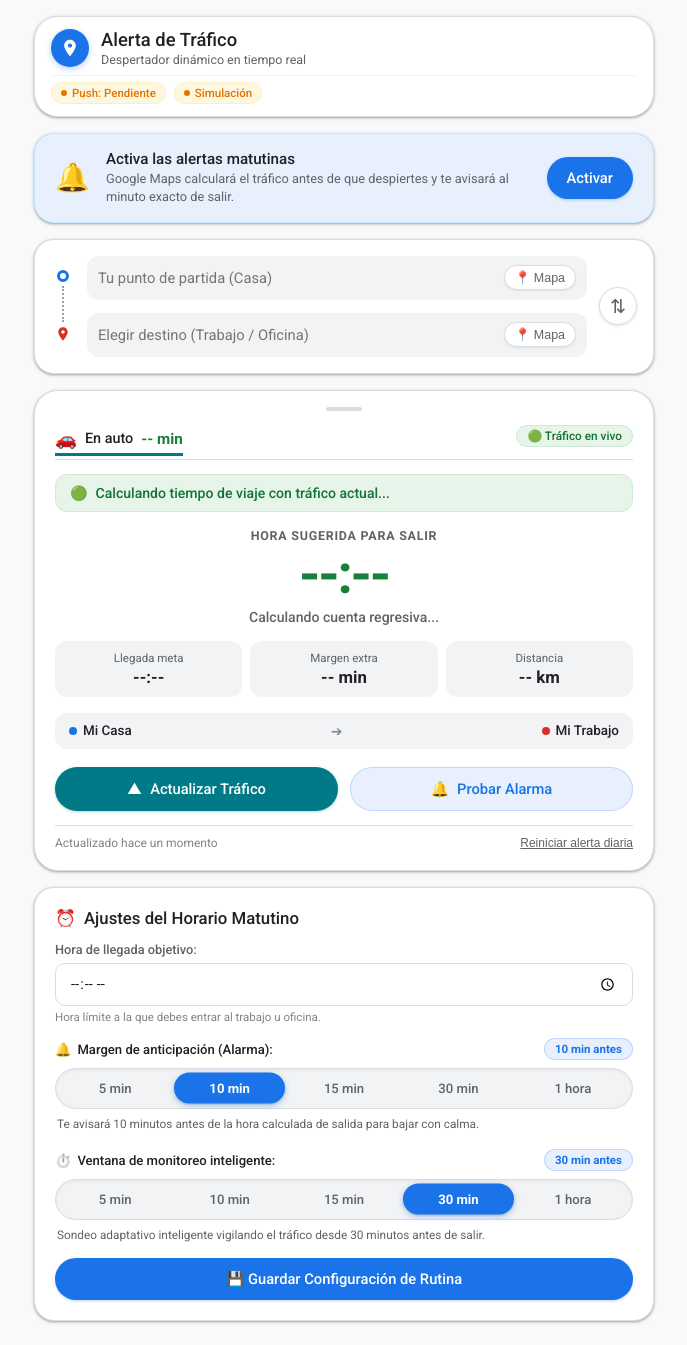
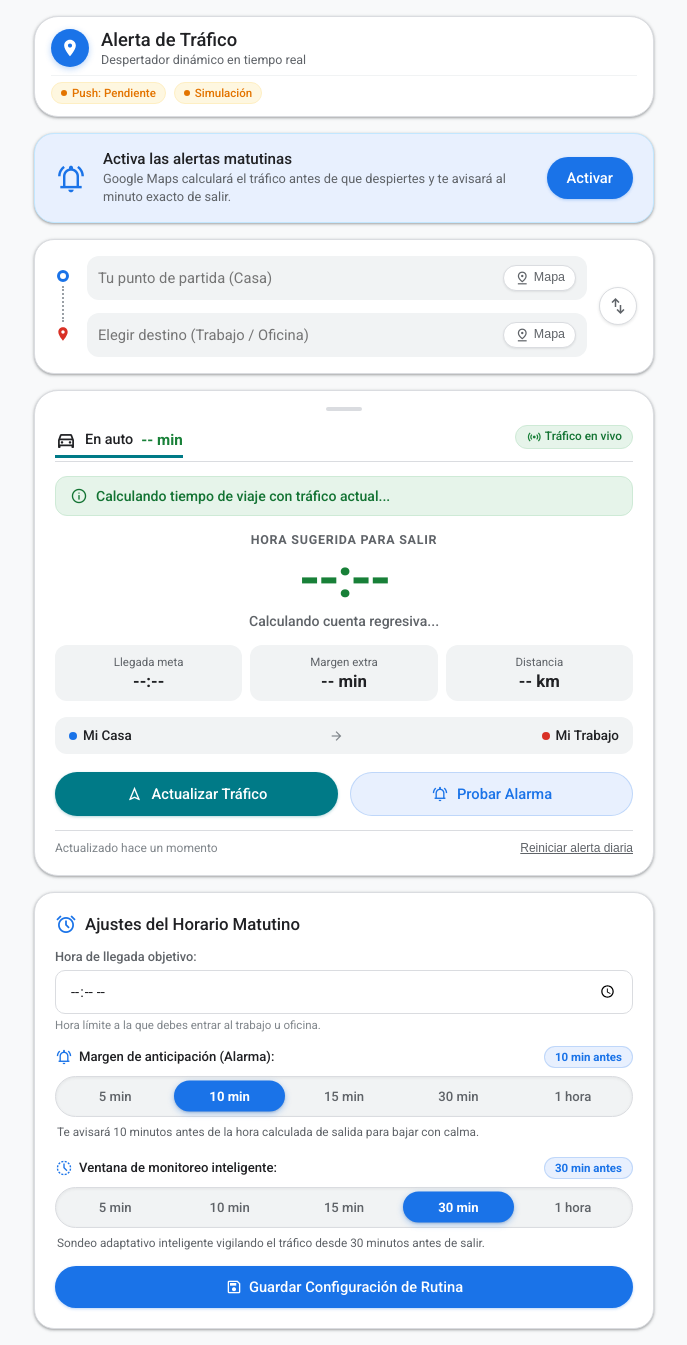
Before and after one commit to manuel-marg/Alerta-Trafico, a web app: file public/index.html in a window 1280 px wide. Shown: the whole page, without its empty margins (296-983 px from the left). Before the commit the page ends 1324 px from the top, so only its background shows below. Run offline with its HTML, style and script files only (its server is not run), Linux system fonts and the light colour scheme; some web fonts are replaced.

Commit message:
feat(ui): integrate Google Material Symbols icons library across all components

```diff
--- a/public/app.js
+++ b/public/app.js
@@ -419,9 +419,9 @@ function openMapModal(target) {
   const coordsText = document.getElementById('pin-coords-text');
 
   if (target === 'origin') {
-    title.textContent = '📍 Fijar Punto de Partida (Casa)';
+    title.innerHTML = '<span class="material-symbols-outlined" style="vertical-align: middle; color: #1a73e8; font-size: 22px;">home_pin</span> Fijar Punto de Partida (Casa)';
   } else {
-    title.textContent = '📍 Fijar Destino (Oficina / Trabajo)';
+    title.innerHTML = '<span class="material-symbols-outlined" style="vertical-align: middle; color: #d93025; font-size: 22px;">pin_drop</span> Fijar Destino (Oficina / Trabajo)';
   }
 
   modal.style.display = 'flex';
@@ -438,7 +438,7 @@ function openMapModal(target) {
         : document.getElementById('input-destination').value;
       if (existingAddress) {
         selectedPinData.address = existingAddress;
-        addressText.textContent = `📍 ${existingAddress}`;
+        addressText.innerHTML = `<span class="material-symbols-outlined" style="vertical-align: middle; font-size: 16px; margin-right: 4px;">pin_drop</span> ${existingAddress}`;
       }
     } else {
       coordsText.textContent = 'Coordenadas: --';
@@ -479,7 +479,7 @@ function renderCoordsPreview(target) {
   if (target === 'origin') {
     const preview = document.getElementById('origin-coords-preview');
     if (originCoords) {
-      preview.textContent = `📍 Coordenadas fijadas: ${originCoords.lat}, ${originCoords.lng}`;
+      preview.innerHTML = `<span class="material-symbols-outlined" style="font-size: 14px; margin-right: 4px;">pin_drop</span> Coordenadas: ${originCoords.lat}, ${originCoords.lng}`;
       preview.style.display = 'inline-flex';
     } else {
       preview.style.display = 'none';
@@ -487,7 +487,7 @@ function renderCoordsPreview(target) {
   } else {
     const preview = document.getElementById('dest-coords-preview');
     if (destinationCoords) {
-      preview.textContent = `📍 Coordenadas fijadas: ${destinationCoords.lat}, ${destinationCoords.lng}`;
+      preview.innerHTML = `<span class="material-symbols-outlined" style="font-size: 14px; margin-right: 4px;">pin_drop</span> Coordenadas: ${destinationCoords.lat}, ${destinationCoords.lng}`;
       preview.style.display = 'inline-flex';
     } else {
       preview.style.display = 'none';
@@ -673,11 +673,11 @@ function renderDashboard(check) {
     const trafficPill = document.getElementById('traffic-pill-tag');
     if (trafficPill) {
       if (trafficResult.isSimulation) {
-        trafficPill.textContent = '🟡 Modo Simulación';
+        trafficPill.innerHTML = '<span class="material-symbols-outlined" style="font-size: 16px; margin-right: 4px; color: #e37400;">science</span> Modo Simulación';
         trafficPill.style.background = '#fef7e0';
         trafficPill.style.color = '#e37400';
       } else {
-        trafficPill.textContent = '🟢 Tráfico en vivo';
+        trafficPill.innerHTML = '<span class="material-symbols-outlined" style="font-size: 16px; margin-right: 4px; color: #137333;">sensors</span> Tráfico en vivo';
         trafficPill.style.background = '#e6f4ea';
         trafficPill.style.color = '#137333';
       }
@@ -686,7 +686,7 @@ function renderDashboard(check) {
 
   if (!schedule) {
     alertBox.className = 'gmaps-alert-banner alert-normal';
-    alertIcon.textContent = 'ℹ️';
+    alertIcon.innerHTML = '<span class="material-symbols-outlined" style="font-size: 18px;">info</span>';
     alertText.textContent = statusMessage || 'Esperando inicio del monitoreo';
     bigTime.style.color = 'var(--gmaps-blue)';
     return;
@@ -703,7 +703,7 @@ function renderDashboard(check) {
 
   if (schedule.mustLeaveNow) {
     alertBox.className = 'gmaps-alert-banner alert-urgent';
-    alertIcon.textContent = '🚨';
+    alertIcon.innerHTML = '<span class="material-symbols-outlined" style="font-size: 18px; color: var(--gmaps-red);">notification_important</span>';
     alertText.textContent = `¡DEBES SALIR YA! Tráfico pesado detectado.`;
     bigTime.style.color = 'var(--gmaps-red)';
     countdownText.textContent = `¡Sal de inmediato para llegar a tiempo!`;
@@ -713,7 +713,7 @@ function renderDashboard(check) {
 
   if (schedule.isForTomorrow) {
     alertBox.className = 'gmaps-alert-banner alert-completed';
-    alertIcon.textContent = '🌙';
+    alertIcon.innerHTML = '<span class="material-symbols-outlined" style="font-size: 18px; color: var(--gmaps-blue);">bedtime</span>';
     alertText.textContent = statusMessage;
     bigTime.style.color = 'var(--gmaps-blue)';
     countdownText.textContent = `Próximo monitoreo mañana temprano.`;
@@ -723,7 +723,7 @@ function renderDashboard(check) {
 
   if (schedule.inWindow) {
     alertBox.className = 'gmaps-alert-banner alert-normal';
-    alertIcon.textContent = '🟢';
+    alertIcon.innerHTML = '<span class="material-symbols-outlined" style="font-size: 18px; color: var(--gmaps-green);">check_circle</span>';
     alertText.textContent = `Monitoreo matutino activo. Tráfico actual: ${trafficResult.durationText}.`;
     bigTime.style.color = 'var(--gmaps-green)';
     countdownText.textContent = `Te quedan aproximadamente ${formatMinutes(schedule.minutesUntilDeparture)} para salir.`;
@@ -732,7 +732,7 @@ function renderDashboard(check) {
   }
 
   alertBox.className = 'gmaps-alert-banner alert-waiting';
-  alertIcon.textContent = '⏳';
+  alertIcon.innerHTML = '<span class="material-symbols-outlined" style="font-size: 18px;">hourglass_empty</span>';
   alertText.textContent = `En espera. Tu salida de hoy está prevista para las ${schedule.departureTimeFormatted}.`;
   bigTime.style.color = 'var(--gmaps-orange)';
   countdownText.textContent = `Faltan ${formatMinutes(schedule.minutesUntilDeparture)} para la salida.`;
--- a/public/index.html
+++ b/public/index.html
@@ -9,10 +9,11 @@
   <meta name="apple-mobile-web-app-title" content="Alerta Tráfico" />
   <link rel="manifest" href="/manifest.json" />
   <link rel="apple-touch-icon" href="/icons/icon-192.png" />
-  <!-- Google Fonts: Roboto & Google Sans style -->
+  <!-- Google Fonts: Roboto, Google Sans & Material Symbols -->
   <link rel="preconnect" href="https://fonts.googleapis.com">
   <link rel="preconnect" href="https://fonts.gstatic.com" crossorigin>
   <link href="https://fonts.googleapis.com/css2?family=Google+Sans:wght@400;500;700&family=Roboto:wght@400;500;700&display=swap" rel="stylesheet">
+  <link rel="stylesheet" href="https://fonts.googleapis.com/css2?family=Material+Symbols+Outlined:opsz,wght,FILL,GRAD@20..48,100..700,0..1,-50..200" />
   <!-- Leaflet.js -->
   <link rel="stylesheet" href="https://unpkg.com/leaflet@1.9.4/dist/leaflet.css" integrity="sha256-p4NxAoJBhIIN+hmNHrzRCf9tD/miZyoHS5obTRR9BMY=" crossorigin="" />
   <script src="https://unpkg.com/leaflet@1.9.4/dist/leaflet.js" integrity="sha256-20nQCchB9co0qIjJZRGuk2/Z9VM+kNiyxNV1lvTlZBo=" crossorigin=""></script>
@@ -57,7 +58,7 @@
             </div>
             <div class="dropdown-divider"></div>
             <button type="button" id="btn-logout" class="dropdown-logout-btn">
-              🚪 Cerrar sesión
+              <span class="material-symbols-outlined" style="font-size: 18px;">logout</span> Cerrar sesión
             </button>
           </div>
         </div>
@@ -78,7 +79,9 @@
 
     <!-- Banner Push Estilo Google Maps -->
     <div id="push-activation-card" class="gmaps-card gmaps-push-banner">
-      <div class="gmaps-push-icon">🔔</div>
+      <div class="gmaps-push-icon">
+        <span class="material-symbols-outlined" style="font-size: 32px; color: var(--gmaps-blue);">notifications_active</span>
+      </div>
       <div class="push-banner-text">
         <h3>Activa las alertas matutinas</h3>
         <p>Google Maps calculará el tráfico antes de que despiertes y te avisará al minuto exacto de salir.</p>
@@ -107,7 +110,7 @@
           <div class="route-field-row">
             <input type="text" id="input-origin" placeholder="Tu punto de partida (Casa)" required />
             <button type="button" id="btn-pick-origin" class="gmaps-mini-btn" title="Fijar en mapa">
-              📍 Mapa
+              <span class="material-symbols-outlined" style="font-size: 16px;">pin_drop</span> Mapa
             </button>
           </div>
           <div id="origin-coords-preview" class="coords-pill" style="display: none;"></div>
@@ -117,7 +120,7 @@
           <div class="route-field-row">
             <input type="text" id="input-destination" placeholder="Elegir destino (Trabajo / Oficina)" required />
             <button type="button" id="btn-pick-destination" class="gmaps-mini-btn" title="Fijar en mapa">
-              📍 Mapa
+              <span class="material-symbols-outlined" style="font-size: 16px;">pin_drop</span> Mapa
             </button>
           </div>
           <div id="dest-coords-preview" class="coords-pill" style="display: none;"></div>
@@ -126,7 +129,7 @@
         <!-- Botón Invertir Ruta (Swap) -->
         <div class="route-swap-track">
           <button type="button" id="btn-swap-route" class="gmaps-icon-circle-btn" title="Invertir origen y destino">
-            ⇅
+            <span class="material-symbols-outlined" style="font-size: 20px;">swap_vert</span>
           </button>
         </div>
       </div>
@@ -139,18 +142,22 @@
       <!-- Barra de Modo de Transporte (Auto, Tráfico en tiempo real) -->
       <div class="gmaps-transport-bar">
         <div class="transport-tab active">
-          <span class="transport-icon">🚗</span>
+          <span class="transport-icon">
+            <span class="material-symbols-outlined" style="font-size: 22px;">directions_car</span>
+          </span>
           <span class="transport-label">En auto</span>
           <span id="stat-traffic-duration" class="transport-time">-- min</span>
         </div>
         <div class="traffic-tag-pill" id="traffic-pill-tag">
-          🟢 Tráfico en vivo
+          <span class="material-symbols-outlined" style="font-size: 16px; color: var(--gmaps-green);">sensors</span> Tráfico en vivo
         </div>
       </div>
 
       <!-- Banner de Estado de la Alerta -->
       <div id="alert-status-box" class="gmaps-alert-banner alert-normal">
-        <span id="alert-status-icon">🟢</span>
+        <span id="alert-status-icon">
+          <span class="material-symbols-outlined" style="font-size: 18px;">info</span>
+        </span>
         <span id="alert-status-text">Calculando tiempo de viaje con tráfico actual...</span>
       </div>
 
@@ -185,7 +192,9 @@
           <span class="preview-dot blue-dot"></span>
           <span id="display-origin" class="preview-text">Mi Casa</span>
         </div>
-        <div class="preview-connector">➔</div>
+        <div class="preview-connector">
+          <span class="material-symbols-outlined" style="font-size: 16px; color: var(--gmaps-text-muted);">arrow_forward</span>
+        </div>
         <div class="route-preview-point">
           <span class="preview-dot red-dot"></span>
           <span id="display-destination" class="preview-text">Mi Trabajo</span>
@@ -195,10 +204,10 @@
       <!-- Botones de Acción Estilo Google Maps -->
       <div class="gmaps-actions-row">
         <button id="btn-refresh-now" class="gmaps-btn-teal">
-          <span class="btn-icon">▲</span> Actualizar Tráfico
+          <span class="material-symbols-outlined" style="font-size: 18px;">navigation</span> Actualizar Tráfico
         </button>
         <button id="btn-test-notification" class="gmaps-btn-tonal">
-          <span class="btn-icon">🔔</span> Probar Alarma
+          <span class="material-symbols-outlined" style="font-size: 18px;">notifications_active</span> Probar Alarma
         </button>
       </div>
 
@@ -213,7 +222,7 @@
     <!-- Ajustes de Horario y Rutina -->
     <div class="gmaps-card gmaps-settings-card">
       <div class="gmaps-card-title">
-        <span>⏰</span> Ajustes del Horario Matutino
+        <span class="material-symbols-outlined" style="font-size: 22px; color: var(--gmaps-blue);">alarm</span> Ajustes del Horario Matutino
       </div>
 
       <form id="config-form">
@@ -227,7 +236,7 @@
         <div class="segmented-group" style="margin-top: 14px;">
           <div class="segmented-header">
             <label class="segmented-title">
-              <span>🔔</span> Margen de anticipación (Alarma):
+              <span class="material-symbols-outlined" style="font-size: 18px; color: var(--gmaps-blue);">notifications_active</span> Margen de anticipación (Alarma):
             </label>
             <span id="buffer-val-badge" class="segmented-badge">10 min antes</span>
           </div>
@@ -248,7 +257,7 @@
         <div class="segmented-group" style="margin-top: 16px;">
           <div class="segmented-header">
             <label class="segmented-title">
-              <span>⏱️</span> Ventana de monitoreo inteligente:
+              <span class="material-symbols-outlined" style="font-size: 18px; color: var(--gmaps-blue);">history_toggle_off</span> Ventana de monitoreo inteligente:
             </label>
             <span id="window-val-badge" class="segmented-badge">30 min antes</span>
           </div>
@@ -265,8 +274,8 @@
           </div>
         </div>
 
-        <button type="submit" class="gmaps-btn-primary gmaps-btn-full" style="margin-top: 14px;">
-          💾 Guardar Configuración de Rutina
+        <button type="submit" class="gmaps-btn-primary gmaps-btn-full" style="margin-top: 14px; display: inline-flex; align-items: center; justify-content: center; gap: 6px;">
+          <span class="material-symbols-outlined" style="font-size: 18px;">save</span> Guardar Configuración de Rutina
         </button>
       </form>
     </div>
@@ -344,7 +353,9 @@
     <div class="modal-card">
       <div class="modal-header">
         <div>
-          <h3 id="modal-map-title" class="gmaps-modal-title">📍 Seleccionar Ubicación</h3>
+          <h3 id="modal-map-title" class="gmaps-modal-title">
+            <span class="material-symbols-outlined" style="font-size: 22px; color: #d93025; vertical-align: middle;">pin_drop</span> Seleccionar Ubicación
+          </h3>
           <p class="subtitle" style="font-size: 0.76rem;">Arrastra el pin o toca en el mapa para ubicar el punto</p>
         </div>
         <button type="button" id="btn-close-modal" class="modal-close-btn" title="Cerrar">&times;</button>
@@ -353,11 +364,11 @@
       <!-- Buscador flotante estilo Google Maps -->
       <div class="map-search-bar">
         <input type="text" id="map-search-input" class="gmaps-input" placeholder="Buscar calle, avenida, negocio o punto..." />
-        <button type="button" id="btn-map-search" class="gmaps-btn-primary" style="padding: 8px 16px; font-size: 0.85rem;">
-          Buscar
+        <button type="button" id="btn-map-search" class="gmaps-btn-primary" style="padding: 8px 14px; font-size: 0.85rem; display: inline-flex; align-items: center; gap: 4px;">
+          <span class="material-symbols-outlined" style="font-size: 18px;">search</span> Buscar
         </button>
-        <button type="button" id="btn-map-gps" class="gmaps-btn-tonal" title="Usar mi ubicación GPS actual" style="padding: 8px 12px;">
-          GPS
+        <button type="button" id="btn-map-gps" class="gmaps-btn-tonal" title="Usar mi ubicación actual" style="padding: 8px 12px; display: inline-flex; align-items: center; justify-content: center;">
+          <span class="material-symbols-outlined" style="font-size: 20px;">my_location</span>
         </button>
       </div>
       <div id="map-search-results" class="search-results-dropdown" style="display: none;"></div>
@@ -380,8 +391,8 @@
         <button type="button" id="btn-cancel-pin" class="gmaps-btn-tonal">
           Cancelar
         </button>
-        <button type="button" id="btn-confirm-pin" class="gmaps-btn-teal">
-          ✅ Confirmar Ubicación
+        <button type="button" id="btn-confirm-pin" class="gmaps-btn-teal" style="display: inline-flex; align-items: center; gap: 6px;">
+          <span class="material-symbols-outlined" style="font-size: 18px;">check</span> Confirmar Ubicación
         </button>
       </div>
     </div>
--- a/public/styles.css
+++ b/public/styles.css
@@ -41,6 +41,26 @@
   box-sizing: border-box;
   margin: 0;
   padding: 0;
+}
+
+/* Google Material Symbols Outlined */
+.material-symbols-outlined {
+  font-family: 'Material Symbols Outlined';
+  font-weight: normal;
+  font-style: normal;
+  font-size: 20px;
+  line-height: 1;
+  display: inline-flex;
+  align-items: center;
+  justify-content: center;
+  vertical-align: middle;
+  letter-spacing: normal;
+  text-transform: none;
+  white-space: nowrap;
+  word-wrap: normal;
+  direction: ltr;
+  -webkit-font-feature-settings: 'liga';
+  -webkit-font-smoothing: antialiased;
 }
 
 body {
--- a/public/sw.js
+++ b/public/sw.js
@@ -1,6 +1,6 @@
 // Service Worker para Alerta de Tráfico PWA
 
-const CACHE_NAME = 'alerta-trafico-v7';
+const CACHE_NAME = 'alerta-trafico-v8';
 const STATIC_ASSETS = [
   '/',
   '/index.html',
```
